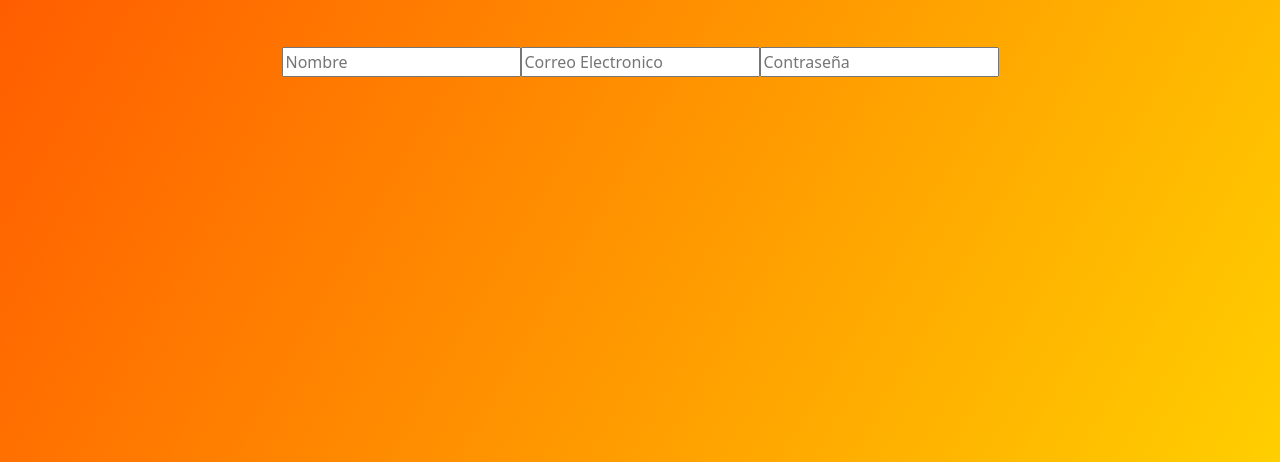
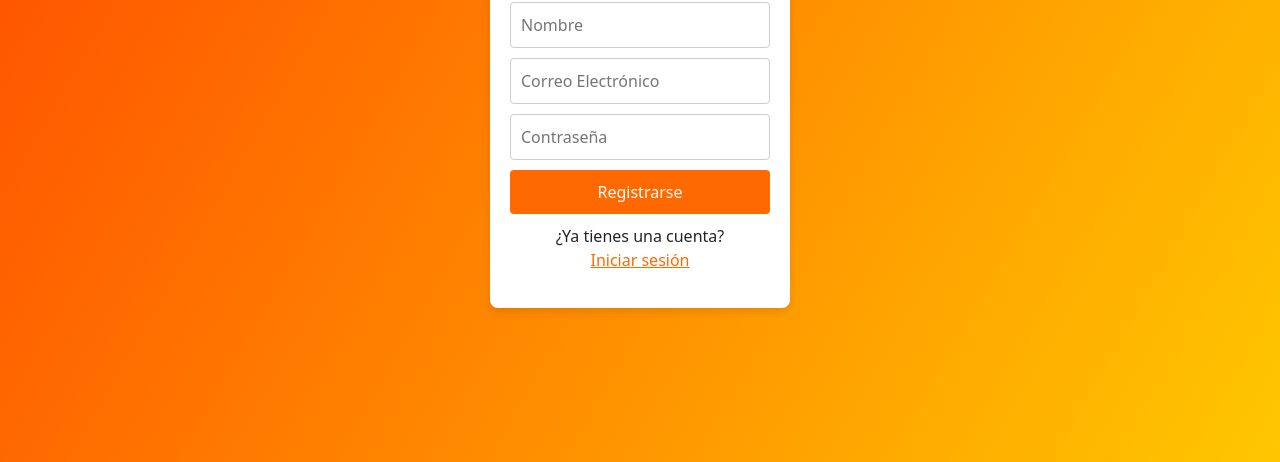
Before and after one commit to nachods/frontend-fsdeveloper, a React app: page / in a window 1280 px wide. Shown: the part 338-800 px from the top of the page. Built offline with nearby package versions, Linux system fonts and the light colour scheme.

Commit message:
Register Front Terminado

```diff
--- a/src/pages/login/Login.module.css
+++ b/src/pages/login/Login.module.css
@@ -1,3 +1,4 @@
+/* Registration.module.css */
 .gradientcontainer {
   display: flex;
   justify-content: center;
@@ -7,7 +8,6 @@
   background-size: 180% 180%;
   animation: gradient-animation 18s ease infinite;
 }
-
 @keyframes gradient-animation {
   0% {
     background-position: 0% 50%;
@@ -19,3 +19,38 @@
     background-position: 0% 50%;
   }
 }
+
+.contform {
+  display: flex;
+  flex-direction: column;
+  padding: 20px; /* Añadir un poco de padding para el contenido */
+  background: white; /* Fondo blanco para el formulario */
+  border-radius: 8px; /* Bordes redondeados */
+  box-shadow: 0 4px 8px rgba(0, 0, 0, 0.1); /* Sombra ligera */
+}
+
+.contform input {
+  margin-bottom: 10px; /* Espacio entre los inputs */
+  padding: 10px; /* Padding interno de los inputs */
+  border: 1px solid #ccc; /* Borde de los inputs */
+  border-radius: 4px; /* Bordes redondeados de los inputs */
+}
+
+.contform button {
+  padding: 10px;
+  background-color: #ff6900;
+  color: white;
+  border: none;
+  border-radius: 4px;
+  cursor: pointer;
+  font-size: 16px;
+}
+
+.contform button:hover {
+  background-color: #ff5700; /* Color más oscuro al pasar el ratón */
+}
+
+.contform p {
+  margin-top: 10px;
+  text-align: center;
+}
--- a/src/pages/register/Registration.module.css
+++ b/src/pages/register/Registration.module.css
@@ -7,7 +7,6 @@
   background-size: 180% 180%;
   animation: gradient-animation 18s ease infinite;
 }
-
 @keyframes gradient-animation {
   0% {
     background-position: 0% 50%;
@@ -19,3 +18,69 @@
     background-position: 0% 50%;
   }
 }
+
+/* Formulario */
+.contform {
+  display: flex;
+  flex-direction: column;
+  width: 300px;
+  padding: 20px; /* Añadir un poco de padding para el contenido */
+  background: white; /* Fondo blanco para el formulario */
+  border-radius: 8px; /* Bordes redondeados */
+  box-shadow: 0 4px 8px rgba(0, 0, 0, 0.1); /* Sombra ligera */
+}
+
+.contform input {
+  margin-bottom: 10px; /* Espacio entre los inputs */
+  padding: 10px; /* Padding interno de los inputs */
+  border: 1px solid #ccc; /* Borde de los inputs */
+  border-radius: 4px; /* Bordes redondeados de los inputs */
+}
+
+.contform input:hover{
+  border-color: #ff6900;
+}
+.contform input:focus{
+  border-color: #ff6900;
+  outline: none;
+}
+
+.contform button {
+  padding: 10px;
+  background-color: #ff6900;
+  color: white;
+  border: none;
+  border-radius: 4px;
+  cursor: pointer;
+  font-size: 16px;
+  transition: all s;
+}
+
+.contform button:hover {
+  background-color: #ff5700; /* Color más oscuro al pasar el ratón */
+}
+
+.contform p {
+  margin-top: 10px;
+  text-align: center;
+  display: flex;
+  flex-direction: column;
+}
+
+.link{
+  color: #ff6900;
+}
+
+.link:hover{
+  color: #ff5700;
+}
+
+/* Logo */
+.contlogo{
+  display: flex;
+  justify-content: center;
+  margin-bottom: 15px;
+}
+.logo{
+  width: 150px;
+}
--- a/src/pages/register/RegistrationForm.jsx
+++ b/src/pages/register/RegistrationForm.jsx
@@ -1,10 +1,15 @@
 import React from 'react';
 import styles from './Registration.module.css';
+import { Link } from 'react-router-dom';
+import Logo from '../../assets/images/logo.png';
 
 const RegistrationForm = () => {
   return (
     <div className={styles.gradientcontainer}>
-      <div>
+      <div className={styles.contform}>
+        <div className={styles.contlogo}>
+          <img className={styles.logo} src={Logo} alt='logo'></img>
+        </div>
         <input
           type="text"
           name="firstname"
@@ -13,16 +18,20 @@ const RegistrationForm = () => {
         <input
           type="email"
           name="email"
-					placeholder="Correo Electronico"
+          placeholder="Correo Electrónico"
         />
         <input
           type="password"
           name="password"
           placeholder="Contraseña"
         />
-
+        <button>Registrarse</button>
+        <p>
+        ¿Ya tienes una cuenta? <Link className={styles.link} to="/login">Iniciar sesión</Link>
+        </p>
       </div>
-    </div>  )
+    </div>
+  );
 }
 
-export default RegistrationForm
+export default RegistrationForm;
```
Also changed, not shown: src/assets/images/logo.png (added). Lines whose indentation alone changed are shown as unchanged.
